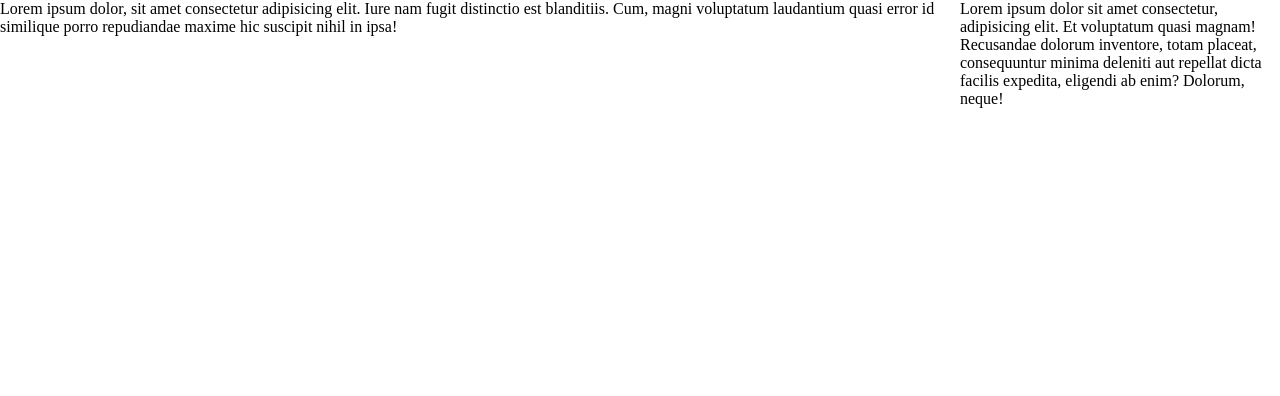
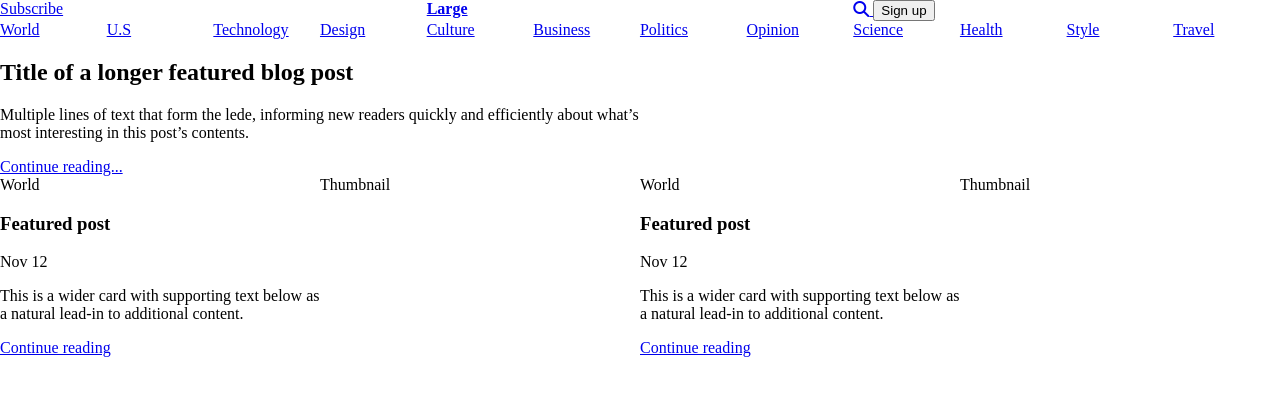
Before and after one commit to BaymanovNamat/layout2, a plain HTML site: page index2.html in a window 1280 px wide. Drawn offline with Linux system fonts and the light colour scheme.

Commit message:
add index2

```diff
--- a/index2.html
+++ b/index2.html
@@ -8,18 +8,124 @@
     <link rel="stylesheet" href="style2.css" />
   </head>
   <body>
-    <div class="row">
-      <div class="column-9">
-        Lorem ipsum dolor, sit amet consectetur adipisicing elit. Iure nam fugit
-        distinctio est blanditiis. Cum, magni voluptatum laudantium quasi error
-        id similique porro repudiandae maxime hic suscipit nihil in ipsa!
-      </div>
-      <div class="column-3">
-        Lorem ipsum dolor sit amet consectetur, adipisicing elit. Et voluptatum
-        quasi magnam! Recusandae dolorum inventore, totam placeat, consequuntur
-        minima deleniti aut repellat dicta facilis expedita, eligendi ab enim?
-        Dolorum, neque!
-      </div>
+    <div class="container">
+      <nav class="row nav-1">
+        <a href="#" class="column subscribe placeholder-1">Subscribe</a>
+
+        <a href="#" class="column placeholder-2"><strong>Large</strong></a>
+
+        <div class="column placeholder-3 friend">
+          <a href="#" class="search">
+            <i class="fas fa-search size"></i>
+          </a>
+
+          <button class="placeholder-4 sign-up">Sign up</button>
+        </div>
+      </nav>
+
+      <header class="row header-1">
+        <a href="#" class="column placeholder-5 world column-1 t">World</a>
+        <a href="#" class="column placeholder-5 column-1 t">U.S</a>
+        <a href="#" class="column placeholder-5 column-1 t">Technology</a>
+        <a href="#" class="column placeholder-5 column-1 t">Design</a>
+        <a href="#" class="column placeholder-5 column-1 t">Culture</a>
+        <a href="#" class="column placeholder-5 column-1 t">Business</a>
+        <a href="#" class="column placeholder-5 column-1 t">Politics</a>
+        <a href="#" class="column placeholder-5 column-1 t">Opinion</a>
+        <a href="#" class="column placeholder-5 column-1 t">Science</a>
+        <a href="#" class="column placeholder-5 column-1 t">Health</a>
+        <a href="#" class="column placeholder-5 column-1 t">Style</a>
+        <a href="#" class="column placeholder-5 column-1 travel t">Travel</a>
+      </header>
+
+      <main class="row main-1">
+        <div class="column container">
+          <h2 class="placeholder-6">Title of a longer featured blog post</h2>
+
+          <p class="placeholder-7 row">
+            Multiple lines of text that form the lede, informing new readers
+            quickly and efficiently about what’s most interesting in this post’s
+            contents.
+          </p>
+
+          <a href="#" class="placeholder-8 a-1">Continue reading...</a>
+        </div>
+        <div class="column"></div>
+      </main>
+
+
+
+
+      <footer class="row footer-1">
+        <div class="column row div-1">
+
+
+          <div class="column-6 div-2">
+            <aside class="world">
+              World
+            </aside>
+
+            <h3 class="h3-1">
+              Featured post
+            </h3>
+            <span class="span-1">
+              Nov 12
+            </span>
+
+            <p class="p-1">
+              This is a wider card with supporting text below as a natural lead-in to additional content.
+            </p>
+            <a href="#" class="a-2">Continue reading</a>
+          </div>
+
+
+          <div class="column-4 thumb row">
+            Thumbnail
+          </div>
+
+        </div>
+
+
+
+        <div class="column row div-1">
+          <div class="column-6 div-2">
+            <aside class="world">
+              World
+            </aside>
+
+            <h3 class="h3-1 row">
+              Featured post
+            </h3>
+            <span class="span-1">
+              Nov 12
+            </span>
+
+            <p class="p-1">
+              This is a wider card with supporting text below as a natural lead-in to additional content.
+            </p>
+            <a href="#" class="a-2">Continue reading</a>
+          </div>
+
+
+          <div class="column-4 thumb row">
+            Thumbnail
+          </div>
+
+        </div>
+
+
+
+
+      </footer>
+
+
+
+
     </div>
+
+    <script
+      src="https://kit.fontawesome.com/7fcd01613a.js"
+      crossorigin="anonymous"
+    ></script>
   </body>
 </html>
```
